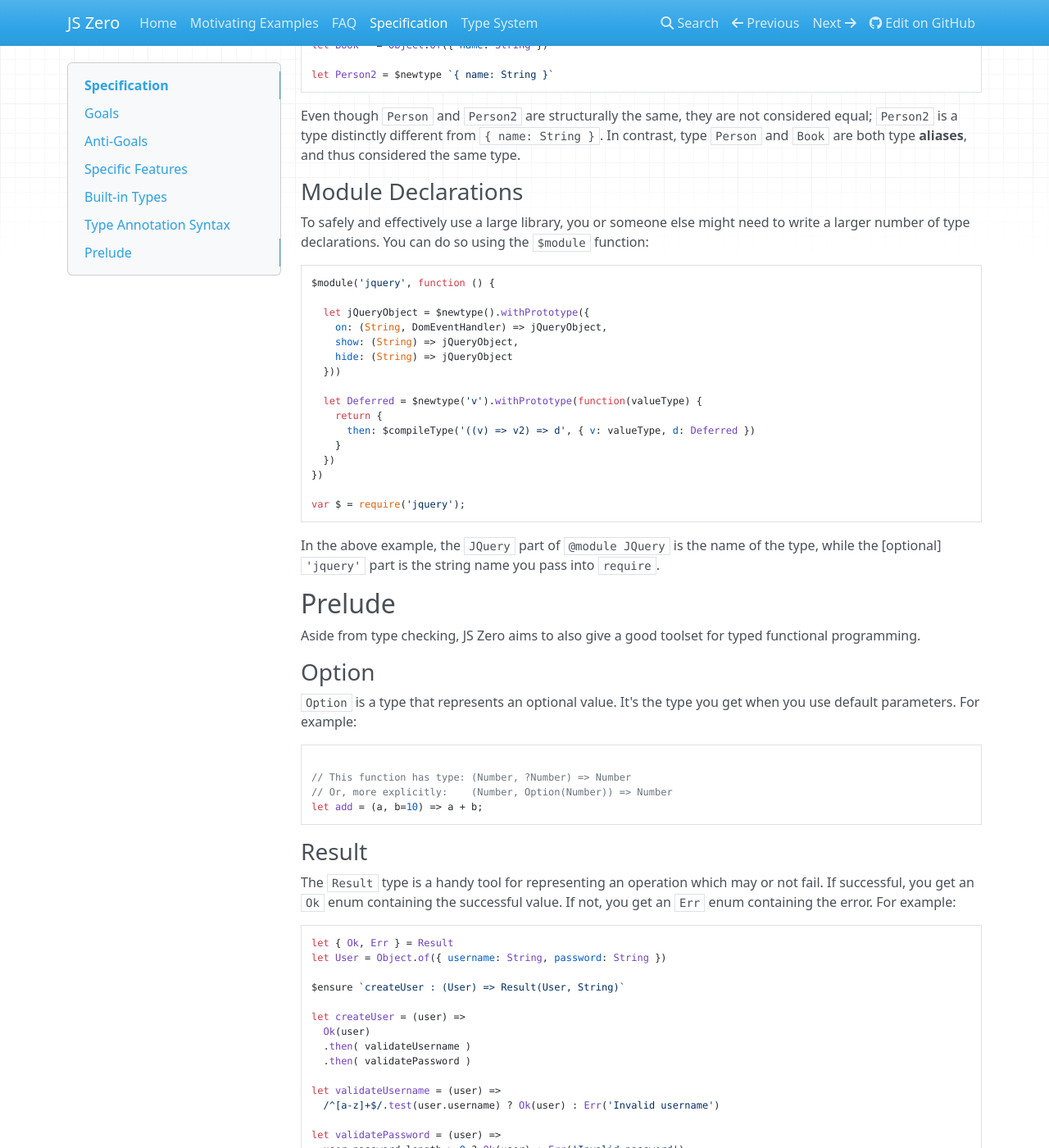
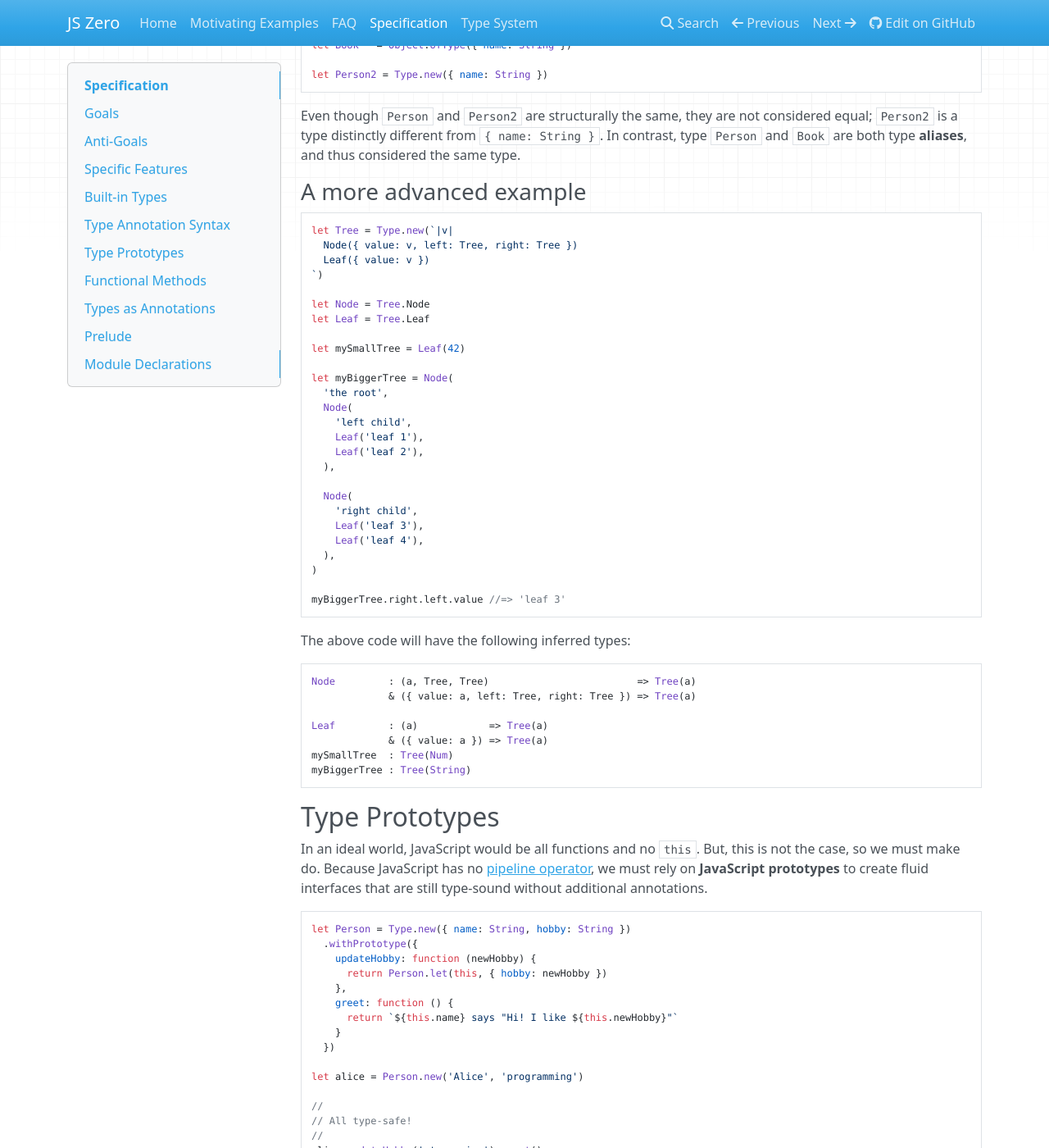
Before and after one commit to js-zero/docs, an MkDocs documentation site: the page built from docs/spec.md, in a window 1280 px wide and 1400 px high, scrolled down 3411 px. Shown: the whole window at 82% size. Built offline with MkDocs 1.6.1, drawn with Linux system fonts in a browser that asks for light colours; nearby versions of some CDN libraries; some of the changed text lies outside the part shown.

Commit message:
Update docs

````diff
--- a/docs/spec.md
+++ b/docs/spec.md
@@ -45,8 +45,8 @@
 
 ```
 String
-Number
-Boolean
+Num
+Bool
 Object
 Function
 Symbol
@@ -115,7 +115,7 @@
 To declare a type alias, simply construct it from existing types. This creates an alias that is no different than the type you set it to.
 
 ```javascript
-let Venue = Object.of({ name: String, rating: Number })
+let Venue = Object.ofType({ name: String, rating: Number })
 ```
 
 ### Assumptions
@@ -123,7 +123,7 @@
 When working with IO, many times you will be reading data from some external source. In these cases you don't want JS Zero to attempt (and fail) at determining your types. Instead, you want to use `$assume` to explicitly declare what types your incoming data will be.
 
 ```javascript
-let Pet = Object.of({ name: String, happiness: Number })
+let Pet = Object.ofType({ name: String, happiness: Number })
 
 $assume `fetchPets : (Number) => Promise( Array(Pet) )`
 function fetchPets (minHappiness) {
@@ -144,82 +144,194 @@
 
 In the above example, JS Zero would normally infer has the type `(Number, String) => Array(String)` for `multiplyString` (see docs for [Array.fill](https://developer.mozilla.org/en-US/docs/Web/JavaScript/Reference/Global_Objects/Array/fill)). However, since we annotated our intended type with `@ensure`, JS Zero will instead throw a type error :)
 
-### New Types
+### Custom Types
 
-To declare an entirely new type, use the `$newtype` declaration. This is useful for creating opaque types when declaring modules (explained in the next section).
+To declare an entirely new type, use the `Type.new` builder. This is useful for creating your own custom types when declaring modules (explained in the next section).
 
 For example, here is how you create an opaque type:
 
 ```javascript
-let VirtualElement = $newtype()
-$assume( React.render, (String, Object) => VirtualElement )
+let VirtualElement = Type.new()
+$assume `React.render : (String, Object) => VirtualElement`
 ```
 
 A new type is only considered equal to itself, even if its structure is the same as another type's structure. For example:
 
 ```javascript
-let Person = Object.of({ name: String })
-let Book   = Object.of({ name: String })
+let Person = Object.ofType({ name: String })
+let Book   = Object.ofType({ name: String })
 
-let Person2 = $newtype `{ name: String }`
+let Person2 = Type.new({ name: String })
 ```
 
 Even though `Person` and `Person2` are structurally the same, they are not considered equal; `Person2` is a type distinctly different from `{ name: String }`. In contrast, type `Person` and `Book` are both type **aliases**, and thus considered the same type.
 
-### Module Declarations
+### A more advanced example
 
-To safely and effectively use a large library, you or someone else might need to write a larger number of type declarations. You can do so using the `$module` function:
+```js
+let Tree = Type.new(`|v|
+  Node({ value: v, left: Tree, right: Tree })
+  Leaf({ value: v })
+`)
 
-```javascript
-$module('jquery', function () {
+let Node = Tree.Node
+let Leaf = Tree.Leaf
 
-  let jQueryObject = $newtype().withPrototype({
-    on: (String, DomEventHandler) => jQueryObject,
-    show: (String) => jQueryObject,
-    hide: (String) => jQueryObject
-  }))
+let mySmallTree = Leaf(42)
 
-  let Deferred = $newtype('v').withPrototype(function(valueType) {
-    return {
-      then: $compileType('((v) => v2) => d', { v: valueType, d: Deferred })
+let myBiggerTree = Node(
+  'the root',
+  Node(
+    'left child',
+    Leaf('leaf 1'),
+    Leaf('leaf 2'),
+  ),
+
+  Node(
+    'right child',
+    Leaf('leaf 3'),
+    Leaf('leaf 4'),
+  ),
+)
+
+myBiggerTree.right.left.value //=> 'leaf 3'
+```
+
+The above code will have the following inferred types:
+
+    Node         : (a, Tree, Tree)                         => Tree(a)
+                 & ({ value: a, left: Tree, right: Tree }) => Tree(a)
+
+    Leaf         : (a)            => Tree(a)
+                 & ({ value: a }) => Tree(a)
+    mySmallTree  : Tree(Num)
+    myBiggerTree : Tree(String)
+
+
+## Type Prototypes
+
+In an ideal world, JavaScript would be all functions and no `this`. But, this is not the case, so we must make do. Because JavaScript has no [pipeline operator](https://github.com/mindeavor/es-pipeline-operator), we must rely on **JavaScript prototypes** to create fluid interfaces that are still type-sound without additional annotations.
+
+```js
+let Person = Type.new({ name: String, hobby: String })
+  .withPrototype({
+    updateHobby: function (newHobby) {
+      return Person.let(this, { hobby: newHobby })
+    },
+    greet: function () {
+      return `${this.name} says "Hi! I like ${this.newHobby}"`
     }
   })
-})
 
-var $ = require('jquery');
+let alice = Person.new('Alice', 'programming')
+
+//
+// All type-safe!
+//
+alice.updateHobby('stargazing').greet()
+//=> 'Alice says "Hi! I like stargazing"'
 ```
 
-In the above example, the `JQuery` part of `@module JQuery` is the name of the type, while the [optional] `'jquery'` part is the string name you pass into `require`.
+Notice how `updateHobby('stargazing')` and `greet()` require no type annotations. This is because `alice` is inferred to be of type `Person`, due to the assignment on the line before.
+
+## Functional Methods
+
+When you declare a type prototype, you not only get to use the prototype methods, but also the **functional methods** for free:
+
+```js
+let Person = Type.new({ name: String, hobby: String })
+  .withPrototype({
+    updateHobby: function (newHobby) {
+      return Person.let(this, { hobby: newHobby })
+    },
+    greet: function () {
+      return `${this.name} says "Hi! I like ${this.newHobby}"`
+    }
+  })
+
+let alice = Person.new('Alice', 'programming')
+let bob   = Person.new('Bob', 'gaming')
+
+Person.greet(alice) //=> 'Alice says "Hi! I like programming"'
+
+let greetings = [alice, bob].map( Person.greet )
+//=> ['Alice says "Hi! I like programming"', 'Bob says "Hi! I like gaming"']
+```
+
+As you can see, `Person.greet` is a function that takes its subject as an argument, as opposed to having to use `alice.greet()`. This is convenient for passing methods into other functions (as shown above with `map`), and also partial application (as shown below):
+
+```js
+// `papp` stands for 'partial application'
+let updatedPeople = [alice, bob].map( Person.updateHobby.papp('chillin') )
+```
+
+Note how `Person.updateHobby` takes its subject **last**; this is to make functional methods partial-application friendly.
+
+## Types as Annotations
+
+Sometimes the type of an object is not known to the compiler. For example, in the followng code, the `shoutGreet` function would not know its parameter should be of type `Person`:
+
+```js
+let Person = Type.new({ name: String, hobby: String })
+  .withPrototype({
+    greet: function () {
+      return `${this.name} says "Hi! I like ${this.newHobby}"`
+    }
+  })
+
+let shoutGreet = (person) =>
+  person.greet().toUpperCase() // Type error!
+```
+
+In the above example, JS Zero will complain about `person.greet()`, since it does not know the type of `person`. Fortunately, it's easy to fix this; just use your **type as an annotation**:
+
+```js
+let shoutGreet = (person) =>
+  Person(person).greet().toUpperCase() // All good :D
+```
+
+This is an intended restriction, to keep the type system fast, and to keep your code more readable. With that in mind, if you want your code to work with *any* type that has a `.greet()` function, you can use the `Type.Poly` annotation:
+
+```js
+let shoutGreet = (person) =>
+  Type.Poly(person).greet().toUpperCase()
+
+let alice = Person.new('Alice', 'programming')
+
+shoutGreet(alice) // OK
+shoutGreet({ greet: () => 'hi' }) // Also OK
+shoutGreet({ greet: () => 43 })   // Type Error! :)
+```
 
 ## Prelude
 
 Aside from type checking, JS Zero aims to also give a good toolset for typed functional programming.
 
-### Option
+### Optional
 
-`Option` is a type that represents an optional value. It's the type you get when you use default parameters. For example:
+`Optional` is a type that represents an optional value. It's the type you get when you use default parameters. For example:
 
 ```js
-
-// This function has type: (Number, ?Number) => Number
-// Or, more explicitly:    (Number, Option(Number)) => Number
+// This function has type: (Number, Optional(Number)) => Number
 let add = (a, b=10) => a + b;
 ```
 
 ### Result
 
-The `Result` type is a handy tool for representing an operation which may or not fail. If successful, you get an `Ok` enum containing the successful value. If not, you get an `Err` enum containing the error. For example:
+The `Result` type is a handy tool for representing an operation which may or not fail. If successful, you get an `Ok` enum containing the successful value. If not, you get an `Err` enum containing the error. It's kind of like a synchronous Promise.
+
+Here's an example:
 
 ```js
 let { Ok, Err } = Result
-let User = Object.of({ username: String, password: String })
+let User = Object.ofType({ username: String, password: String })
 
 $ensure `createUser : (User) => Result(User, String)`
 
 let createUser = (user) =>
   Ok(user)
-  .then( validateUsername )
-  .then( validatePassword )
+    .then( validateUsername )
+    .then( validatePassword )
 
 let validateUsername = (user) =>
   /^[a-z]+$/.test(user.username) ? Ok(user) : Err('Invalid username')
@@ -232,3 +344,36 @@
   .then( user => console.log("Validated user:", user) )
   .catch( err => console.log(err) )
 ```
+
+## Module Declarations
+
+To safely and effectively use a large library, you or someone else might need to write a larger number of type declarations. You can do so using `Type.module`:
+
+```javascript
+Type.module('jquery', function () {
+
+  // Names of concrete types must be capitalized
+  let JQueryObject = Type.new()
+    .withPrototype({
+      on: `(String, DomEventHandler) => jQueryObject`,
+      show: `(String) => jQueryObject`,
+      hide: `(String) => jQueryObject`
+    })
+
+  return {
+    _this_: `(String) => JQueryObject`,
+    ajax: `({ type: String, url: String }) => Promise(?)`
+  }
+})
+
+var $ = require('jquery');
+
+$('#app')        //=> JQueryObject
+$('#app').show() //=> JQueryObject
+
+$.ajax({ type: 'GET', url: 'http://api.example.com' })
+  .then(function (data) {
+    $assume `data : Array({ name: String })` // Annotate your boundary!
+    return data.map( p => p.name )
+  })
+```
````
Also changed, not shown: other parts of docs/spec.md (+2 -2 lines), docs/index.md (+9 -9 lines), docs/type-system.md (+13 -13 lines).
